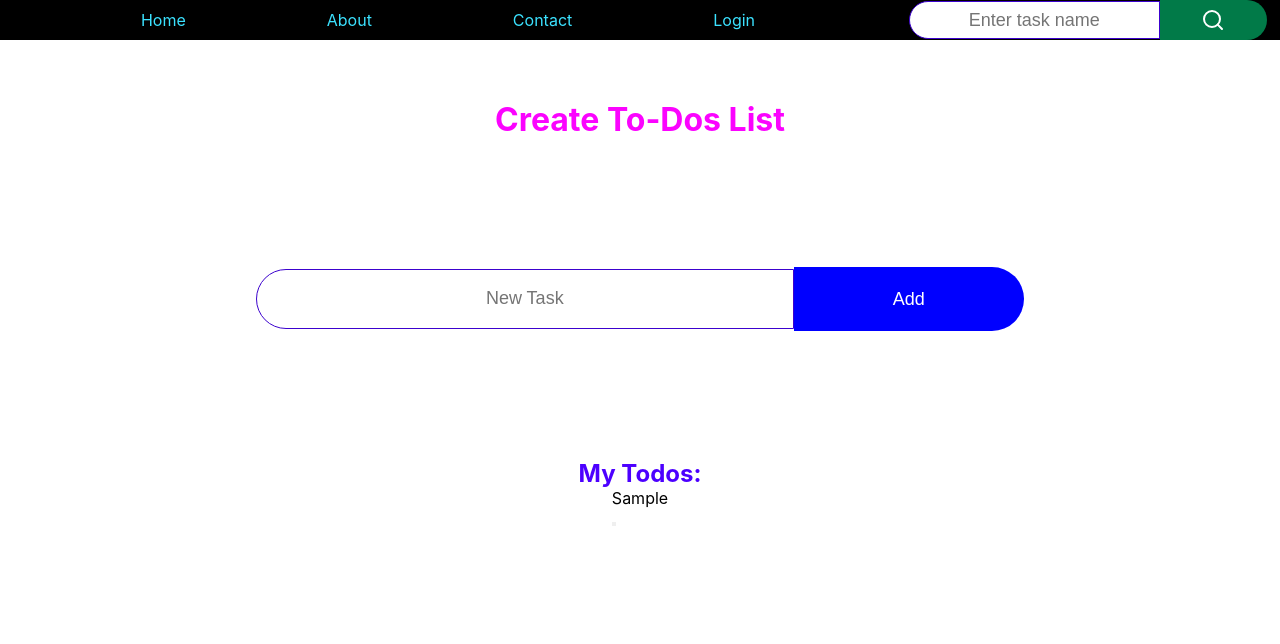
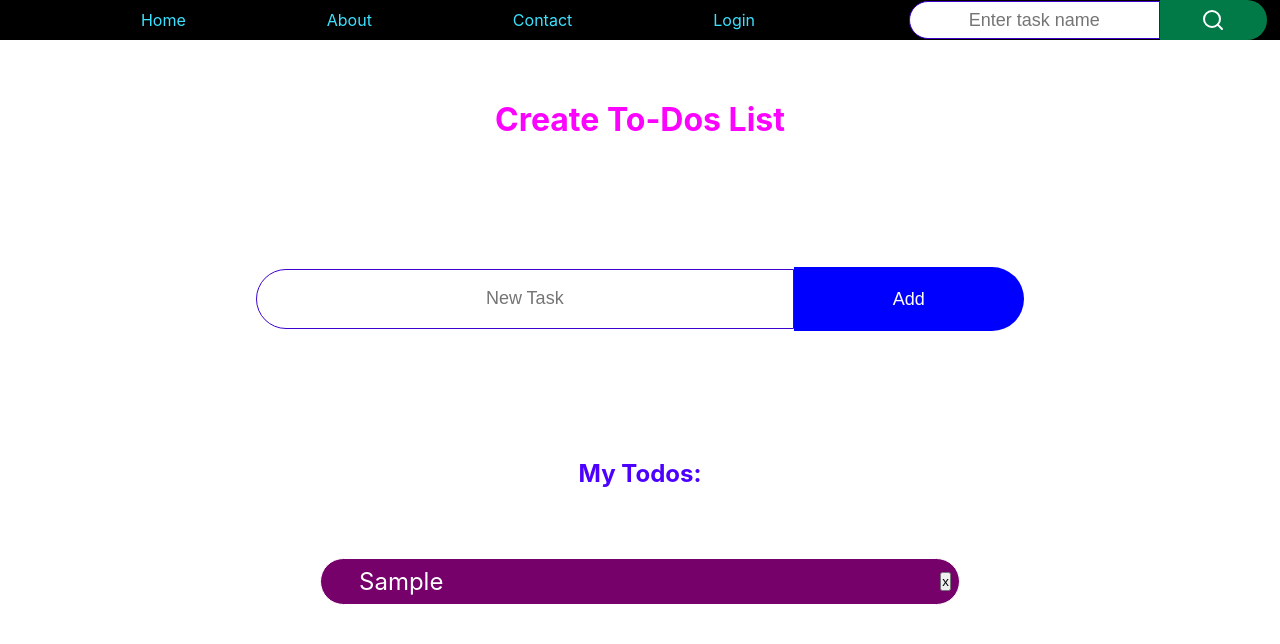
Before and after one commit to khanra321/To-do-List, a React (Create React App) app: page / in a window 1280 px wide. Both pictures are taken after typing "Sample" into the empty fields and a click on the button "Add". Shown: the top 644 px of the page. Built offline with nearby package versions, Linux system fonts and the light colour scheme.

Commit message:
Add TodosItems.css

```diff
--- a/src/Components/TodoItems.js
+++ b/src/Components/TodoItems.js
@@ -1,4 +1,5 @@
 import React from 'react'
+import "../Styles/TodosItems.css"
 
 export default function TodoItems({tasks}) {
 
@@ -6,8 +7,8 @@ export default function TodoItems({tasks}) {
     <div id="todoItems">
         {tasks.map((task, index) => (
             <div className="todoIem" key={index}>
-                <p>{task}</p>
-                <button></button>
+                <p id = "p1">{task}</p>
+                <button>x</button>
             </div>
         ))}
 
--- a/src/Styles/Todos.css
+++ b/src/Styles/Todos.css
@@ -6,6 +6,7 @@
 
 #container{
     margin-top: 100px;
+
 
     display: flex;
     flex-direction: column;
@@ -18,5 +19,6 @@
 }
 
 #list{
+    margin-bottom: 50px;
     color:rgb(76, 0, 255)
 }
--- /dev/null
+++ b/src/Styles/TodosItems.css
@@ -0,0 +1,32 @@
+#todoItems{
+
+    display: flex;
+    flex-direction: column;
+    justify-content: center;
+    align-items: center;
+}
+.todoIem{
+    height: 3%;
+    width:auto;
+    min-width: 50vw;
+
+    margin: 20px;
+    padding: 8px;
+    text-align: center;
+    font-size: x-large;
+
+    color:white;
+    background-color: rgb(118, 1, 107);
+
+    border: 1px solid white;
+    border-radius: 25px;
+
+    display: flex;
+    justify-content: space-between;
+    align-items: center;
+    text-overflow: auto;
+
+}
+#p1{
+    margin-left: 30px;
+}
```
